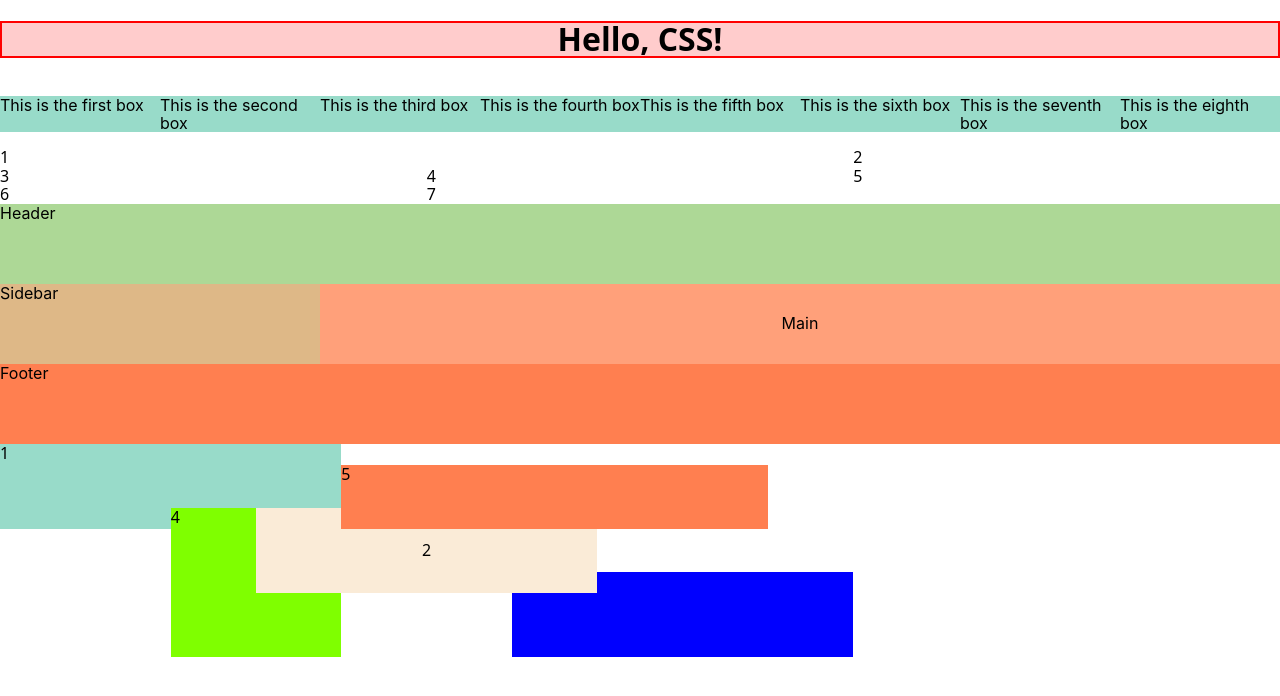
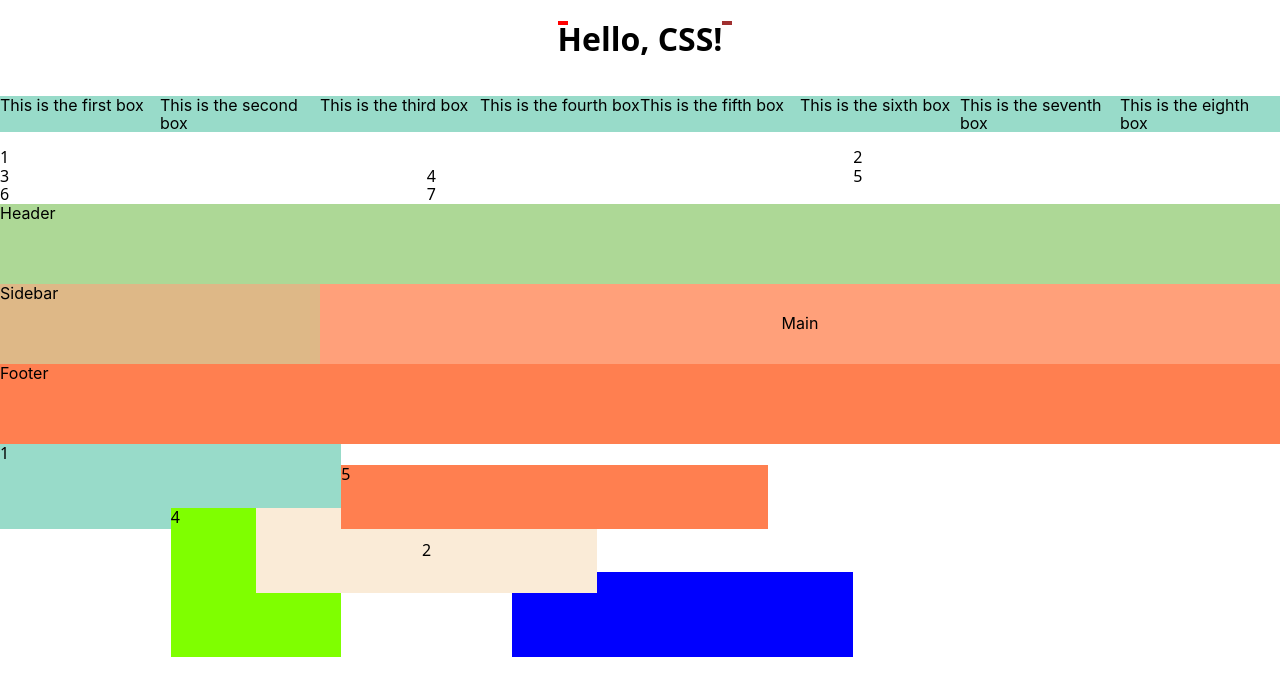
Before and after one commit to zorth44/css-green-hand, a website: page index.html in a window 1280 px wide. Drawn offline with nearby package versions, Linux system fonts and the light colour scheme.

Commit message:
Update .title styles to include ::after pseudo-element and adjust ::before dimensions for improved layout

```diff
--- a/style.css
+++ b/style.css
@@ -18,14 +18,21 @@
 .title::before {
     content: "";
     position: absolute;
-    top: 0;
-    left: 0;
-    width: 100%;
-    height: 100%;
+    width: 10px;
     background: rgba(255, 0, 0, 0.2);
     border: 2px solid red;
     z-index: -1;
-  }
+}
+.title::after{
+
+    content: "";
+    position: absolute;
+    width: 10px;
+
+    background: rgba(255, 0, 0, 0.2);
+    border: 2px solid rgb(160, 48, 48);
+    z-index: -1;
+}
 
 .container{
     display: grid;
```
